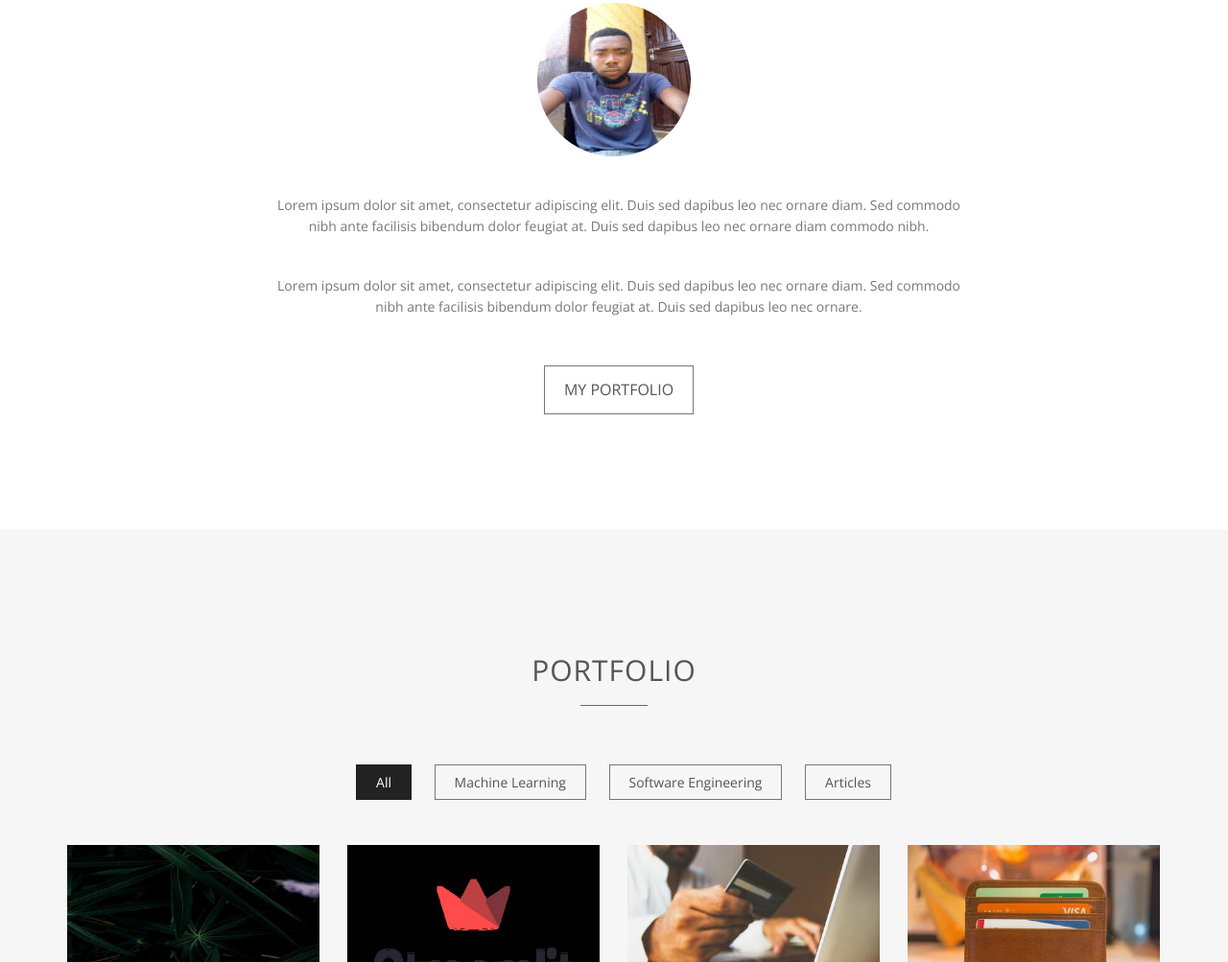
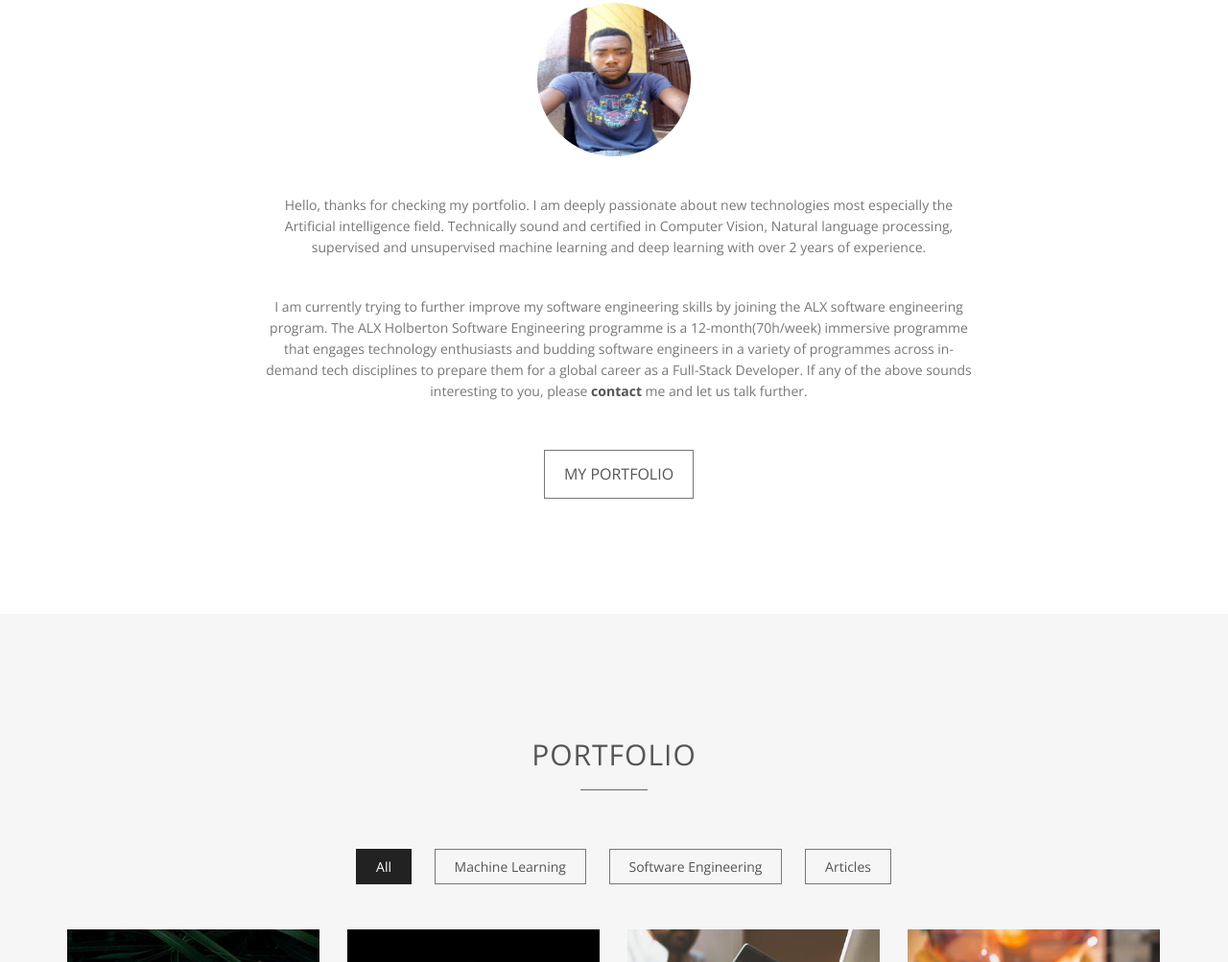
Before and after one commit to Phunbie/portfolio-new, a plain HTML site: page index.html in a window 1280 px wide. Shown: the part 1001-2004 px from the top of the page at 96% size. Drawn offline with nearby package versions, Linux system fonts and the light colour scheme.

Commit message:
edit description

```diff
--- a/index.html
+++ b/index.html
@@ -81,8 +81,8 @@
       <div class="col-md-12 text-center"><img src="img/about.jpg" class="img-responsive"></div>
       <div class="col-md-8 col-md-offset-2">
         <div class="about-text">
-          <p>Lorem ipsum dolor sit amet, consectetur adipiscing elit. Duis sed dapibus leo nec ornare diam. Sed commodo nibh ante facilisis bibendum dolor feugiat at. Duis sed dapibus leo nec ornare diam commodo nibh.</p>
-          <p>Lorem ipsum dolor sit amet, consectetur adipiscing elit. Duis sed dapibus leo nec ornare diam. Sed commodo nibh ante facilisis bibendum dolor feugiat at. Duis sed dapibus leo nec ornare.</p>
+          <p>Hello, thanks for checking my portfolio. I am deeply passionate about new technologies most especially the Artificial intelligence field. Technically sound and certified in Computer Vision, Natural language processing, supervised and unsupervised machine learning and deep learning with over 2 years of experience.</p>
+          <p>I am currently trying to further improve my software engineering skills by joining the ALX software engineering program. The ALX Holberton Software Engineering programme is a 12-month(70h/week) immersive programme that engages technology enthusiasts and budding software engineers in a variety of programmes across in-demand tech disciplines to prepare them for a global career as a Full-Stack Developer. If any of the above sounds interesting to you, please <a href="#contact"><b>contact</b></a> me and let us talk further.</p>
           <a href="#portfolio" class="btn btn-default btn-lg page-scroll">My Portfolio</a> </div>
       </div>
     </div>
```
